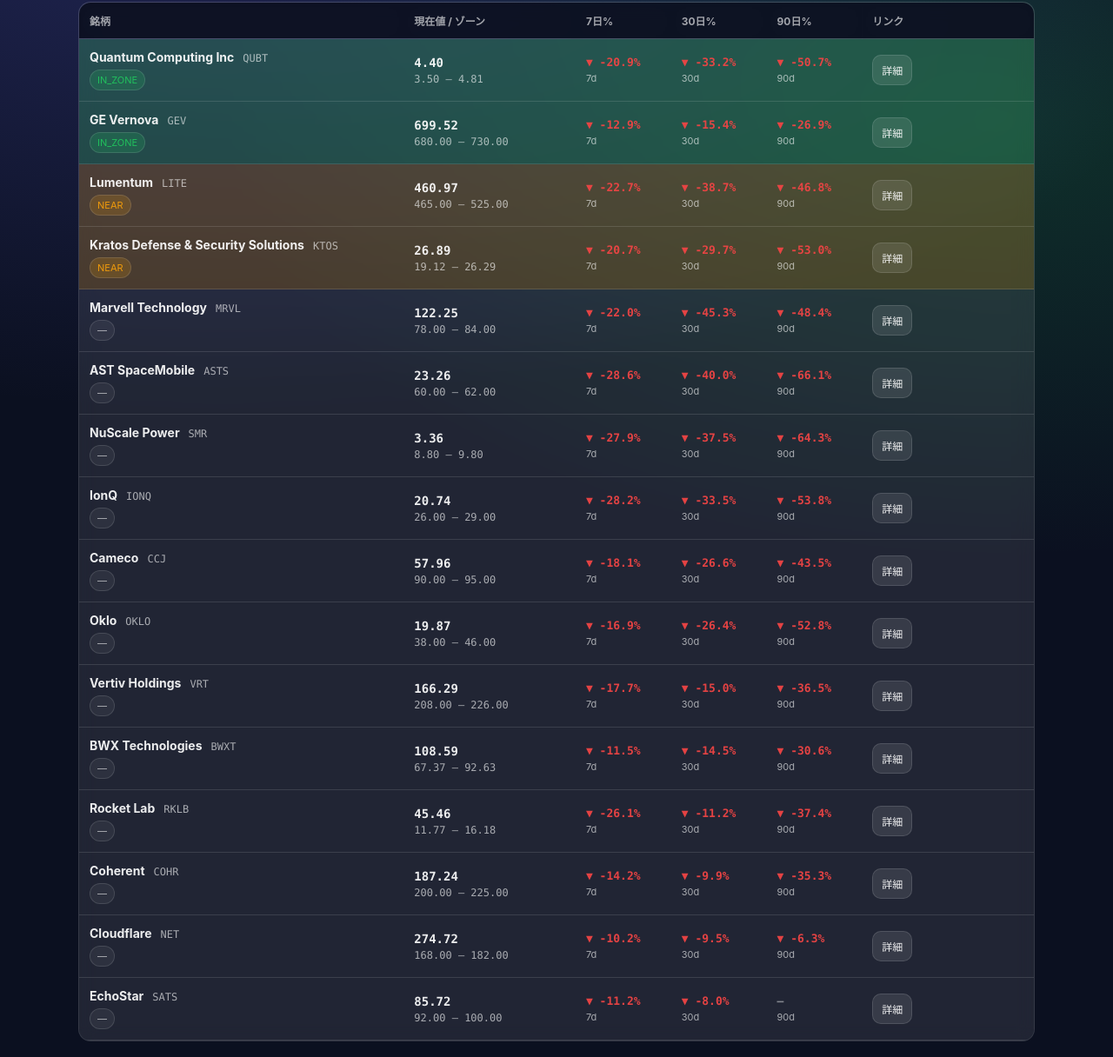
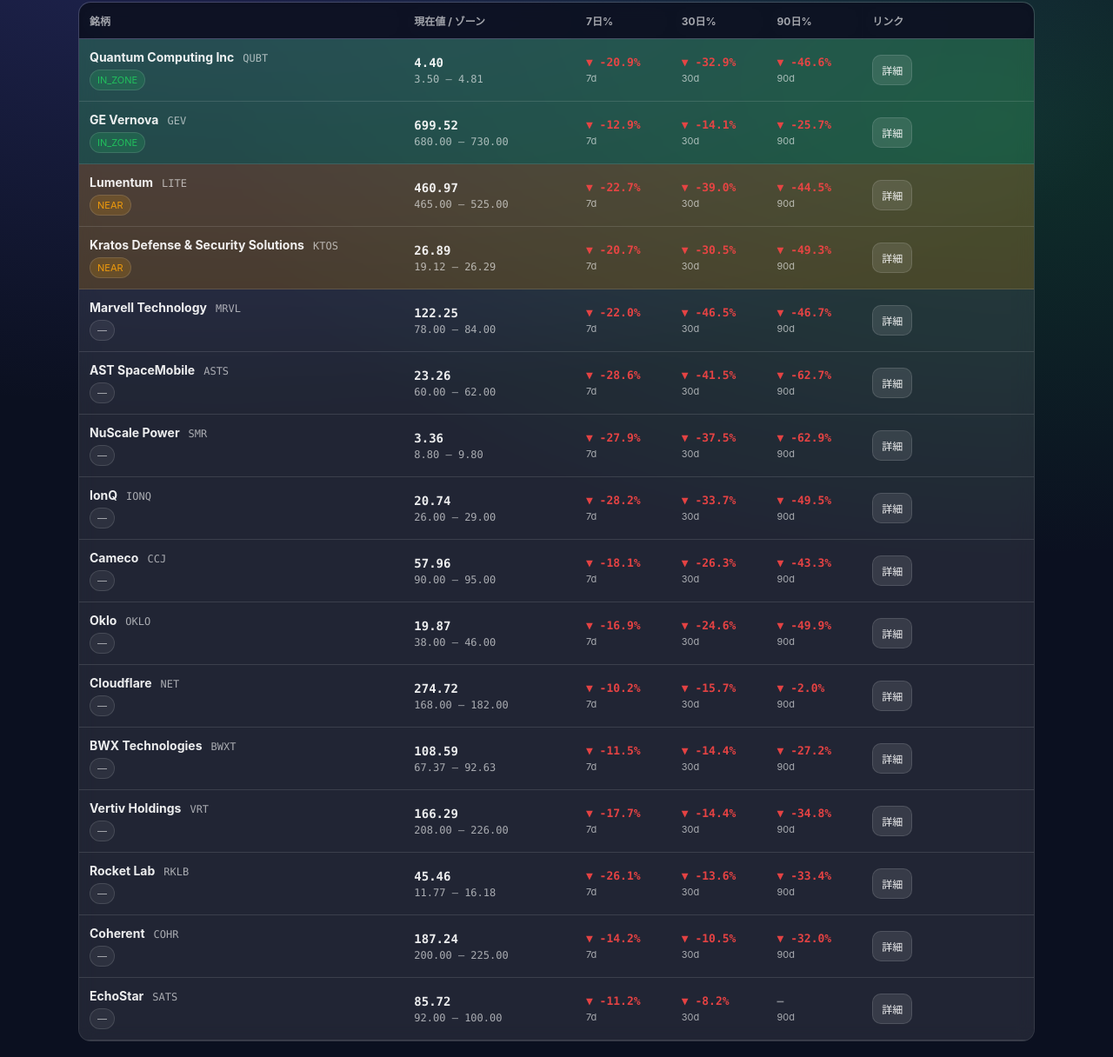
Before and after one commit to Shunsuke-Taken/stock-bottom-alert, a plain HTML site: page docs/index.html in a window 1280 px wide. Shown: the part 127-1343 px from the top of the page at 87% size. Drawn offline with Linux system fonts and the light colour scheme.

Commit message:
Update dashboard

```diff
--- a/docs/index.html
+++ b/docs/index.html
@@ -183,7 +183,7 @@ tbody td {
 <div class="header">
   <div class="h-title">
     <h1>底値目安ダッシュボード</h1>
-    <div class="meta">最終更新: 2026-11-21 11:53 JST</div>
+    <div class="meta">最終更新: 2026-11-22 10:44 JST</div>
   </div>
   <div class="pills">
     <div class="pill"><span class="dot dot-all"></span>対象: 16 銘柄</div>
@@ -230,11 +230,11 @@ tbody td {
     <div class="pct-label">7d</div>
   </td>
   <td class="col-pct">
-    <div class="pct pct-neg">▼ -33.2%</div>
+    <div class="pct pct-neg">▼ -32.9%</div>
     <div class="pct-label">30d</div>
   </td>
   <td class="col-pct">
-    <div class="pct pct-neg">▼ -50.7%</div>
+    <div class="pct pct-neg">▼ -46.6%</div>
     <div class="pct-label">90d</div>
   </td>
 
@@ -266,11 +266,11 @@ tbody td {
     <div class="pct-label">7d</div>
   </td>
   <td class="col-pct">
-    <div class="pct pct-neg">▼ -15.4%</div>
+    <div class="pct pct-neg">▼ -14.1%</div>
     <div class="pct-label">30d</div>
   </td>
   <td class="col-pct">
-    <div class="pct pct-neg">▼ -26.9%</div>
+    <div class="pct pct-neg">▼ -25.7%</div>
     <div class="pct-label">90d</div>
   </td>
 
@@ -302,11 +302,11 @@ tbody td {
     <div class="pct-label">7d</div>
   </td>
   <td class="col-pct">
-    <div class="pct pct-neg">▼ -38.7%</div>
+    <div class="pct pct-neg">▼ -39.0%</div>
     <div class="pct-label">30d</div>
   </td>
   <td class="col-pct">
-    <div class="pct pct-neg">▼ -46.8%</div>
+    <div class="pct pct-neg">▼ -44.5%</div>
     <div class="pct-label">90d</div>
   </td>
 
@@ -338,11 +338,11 @@ tbody td {
     <div class="pct-label">7d</div>
   </td>
   <td class="col-pct">
-    <div class="pct pct-neg">▼ -29.7%</div>
+    <div class="pct pct-neg">▼ -30.5%</div>
     <div class="pct-label">30d</div>
   </td>
   <td class="col-pct">
-    <div class="pct pct-neg">▼ -53.0%</div>
+    <div class="pct pct-neg">▼ -49.3%</div>
     <div class="pct-label">90d</div>
   </td>
 
@@ -374,11 +374,11 @@ tbody td {
     <div class="pct-label">7d</div>
   </td>
   <td class="col-pct">
-    <div class="pct pct-neg">▼ -45.3%</div>
+    <div class="pct pct-neg">▼ -46.5%</div>
     <div class="pct-label">30d</div>
   </td>
   <td class="col-pct">
-    <div class="pct pct-neg">▼ -48.4%</div>
+    <div class="pct pct-neg">▼ -46.7%</div>
     <div class="pct-label">90d</div>
   </td>
 
@@ -410,11 +410,11 @@ tbody td {
     <div class="pct-label">7d</div>
   </td>
   <td class="col-pct">
-    <div class="pct pct-neg">▼ -40.0%</div>
+    <div class="pct pct-neg">▼ -41.5%</div>
     <div class="pct-label">30d</div>
   </td>
   <td class="col-pct">
-    <div class="pct pct-neg">▼ -66.1%</div>
+    <div class="pct pct-neg">▼ -62.7%</div>
     <div class="pct-label">90d</div>
   </td>
 
@@ -450,7 +450,7 @@ tbody td {
     <div class="pct-label">30d</div>
   </td>
   <td class="col-pct">
-    <div class="pct pct-neg">▼ -64.3%</div>
+    <div class="pct pct-neg">▼ -62.9%</div>
     <div class="pct-label">90d</div>
   </td>
 
@@ -482,11 +482,11 @@ tbody td {
     <div class="pct-label">7d</div>
   </td>
   <td class="col-pct">
-    <div class="pct pct-neg">▼ -33.5%</div>
+    <div class="pct pct-neg">▼ -33.7%</div>
     <div class="pct-label">30d</div>
   </td>
   <td class="col-pct">
-    <div class="pct pct-neg">▼ -53.8%</div>
+    <div class="pct pct-neg">▼ -49.5%</div>
     <div class="pct-label">90d</div>
   </td>
 
@@ -518,11 +518,11 @@ tbody td {
     <div class="pct-label">7d</div>
   </td>
   <td class="col-pct">
-    <div class="pct pct-neg">▼ -26.6%</div>
+    <div class="pct pct-neg">▼ -26.3%</div>
     <div class="pct-label">30d</div>
   </td>
   <td class="col-pct">
-    <div class="pct pct-neg">▼ -43.5%</div>
+    <div class="pct pct-neg">▼ -43.3%</div>
     <div class="pct-label">90d</div>
   </td>
 
@@ -554,16 +554,88 @@ tbody td {
     <div class="pct-label">7d</div>
   </td>
   <td class="col-pct">
-    <div class="pct pct-neg">▼ -26.4%</div>
+    <div class="pct pct-neg">▼ -24.6%</div>
     <div class="pct-label">30d</div>
   </td>
   <td class="col-pct">
-    <div class="pct pct-neg">▼ -52.8%</div>
+    <div class="pct pct-neg">▼ -49.9%</div>
     <div class="pct-label">90d</div>
   </td>
 
   <td class="col-link">
     <a class="btn" href="https://finance.yahoo.com/quote/OKLO" target="_blank" rel="noopener">詳細</a>
+  </td>
+</tr>
+
+<tr class="row-none">
+  <td class="col-name">
+    <div class="name-wrap">
+      <div class="name-top">
+        <span class="name">Cloudflare</span>
+        <span class="ticker">NET</span>
+      </div>
+      <div class="name-sub">
+        <span class="badge badge-none">—</span>
+      </div>
+    </div>
+  </td>
+
+  <td class="col-price">
+    <div class="mono price">274.72</div>
+    <div class="mono zone">168.00 – 182.00</div>
+  </td>
+
+  <td class="col-pct">
+    <div class="pct pct-neg">▼ -10.2%</div>
+    <div class="pct-label">7d</div>
+  </td>
+  <td class="col-pct">
+    <div class="pct pct-neg">▼ -15.7%</div>
+    <div class="pct-label">30d</div>
+  </td>
+  <td class="col-pct">
+    <div class="pct pct-neg">▼ -2.0%</div>
+    <div class="pct-label">90d</div>
+  </td>
+
+  <td class="col-link">
+    <a class="btn" href="https://finance.yahoo.com/quote/NET" target="_blank" rel="noopener">詳細</a>
+  </td>
+</tr>
+
+<tr class="row-none">
+  <td class="col-name">
+    <div class="name-wrap">
+      <div class="name-top">
+        <span class="name">BWX Technologies</span>
+        <span class="ticker">BWXT</span>
+      </div>
+      <div class="name-sub">
+        <span class="badge badge-none">—</span>
+      </div>
+    </div>
+  </td>
+
+  <td class="col-price">
+    <div class="mono price">108.59</div>
+    <div class="mono zone">67.37 – 92.63</div>
+  </td>
+
+  <td class="col-pct">
+    <div class="pct pct-neg">▼ -11.5%</div>
+    <div class="pct-label">7d</div>
+  </td>
+  <td class="col-pct">
+    <div class="pct pct-neg">▼ -14.4%</div>
+    <div class="pct-label">30d</div>
+  </td>
+  <td class="col-pct">
+    <div class="pct pct-neg">▼ -27.2%</div>
+    <div class="pct-label">90d</div>
+  </td>
+
+  <td class="col-link">
+    <a class="btn" href="https://finance.yahoo.com/quote/BWXT" target="_blank" rel="noopener">詳細</a>
   </td>
 </tr>
 
@@ -590,52 +662,16 @@ tbody td {
     <div class="pct-label">7d</div>
   </td>
   <td class="col-pct">
-    <div class="pct pct-neg">▼ -15.0%</div>
+    <div class="pct pct-neg">▼ -14.4%</div>
     <div class="pct-label">30d</div>
   </td>
   <td class="col-pct">
-    <div class="pct pct-neg">▼ -36.5%</div>
+    <div class="pct pct-neg">▼ -34.8%</div>
     <div class="pct-label">90d</div>
   </td>
 
   <td class="col-link">
     <a class="btn" href="https://finance.yahoo.com/quote/VRT" target="_blank" rel="noopener">詳細</a>
-  </td>
-</tr>
-
-<tr class="row-none">
-  <td class="col-name">
-    <div class="name-wrap">
-      <div class="name-top">
-        <span class="name">BWX Technologies</span>
-        <span class="ticker">BWXT</span>
-      </div>
-      <div class="name-sub">
-        <span class="badge badge-none">—</span>
-      </div>
-    </div>
-  </td>
-
-  <td class="col-price">
-    <div class="mono price">108.59</div>
-    <div class="mono zone">67.37 – 92.63</div>
-  </td>
-
-  <td class="col-pct">
-    <div class="pct pct-neg">▼ -11.5%</div>
-    <div class="pct-label">7d</div>
-  </td>
-  <td class="col-pct">
-    <div class="pct pct-neg">▼ -14.5%</div>
-    <div class="pct-label">30d</div>
-  </td>
-  <td class="col-pct">
-    <div class="pct pct-neg">▼ -30.6%</div>
-    <div class="pct-label">90d</div>
-  </td>
-
-  <td class="col-link">
-    <a class="btn" href="https://finance.yahoo.com/quote/BWXT" target="_blank" rel="noopener">詳細</a>
   </td>
 </tr>
 
@@ -662,11 +698,11 @@ tbody td {
     <div class="pct-label">7d</div>
   </td>
   <td class="col-pct">
-    <div class="pct pct-neg">▼ -11.2%</div>
+    <div class="pct pct-neg">▼ -13.6%</div>
     <div class="pct-label">30d</div>
   </td>
   <td class="col-pct">
-    <div class="pct pct-neg">▼ -37.4%</div>
+    <div class="pct pct-neg">▼ -33.4%</div>
     <div class="pct-label">90d</div>
   </td>
 
@@ -698,52 +734,16 @@ tbody td {
     <div class="pct-label">7d</div>
   </td>
   <td class="col-pct">
-    <div class="pct pct-neg">▼ -9.9%</div>
+    <div class="pct pct-neg">▼ -10.5%</div>
     <div class="pct-label">30d</div>
   </td>
   <td class="col-pct">
-    <div class="pct pct-neg">▼ -35.3%</div>
+    <div class="pct pct-neg">▼ -32.0%</div>
     <div class="pct-label">90d</div>
   </td>
 
   <td class="col-link">
     <a class="btn" href="https://finance.yahoo.com/quote/COHR" target="_blank" rel="noopener">詳細</a>
-  </td>
-</tr>
-
-<tr class="row-none">
-  <td class="col-name">
-    <div class="name-wrap">
-      <div class="name-top">
-        <span class="name">Cloudflare</span>
-        <span class="ticker">NET</span>
-      </div>
-      <div class="name-sub">
-        <span class="badge badge-none">—</span>
-      </div>
-    </div>
-  </td>
-
-  <td class="col-price">
-    <div class="mono price">274.72</div>
-    <div class="mono zone">168.00 – 182.00</div>
-  </td>
-
-  <td class="col-pct">
-    <div class="pct pct-neg">▼ -10.2%</div>
-    <div class="pct-label">7d</div>
-  </td>
-  <td class="col-pct">
-    <div class="pct pct-neg">▼ -9.5%</div>
-    <div class="pct-label">30d</div>
-  </td>
-  <td class="col-pct">
-    <div class="pct pct-neg">▼ -6.3%</div>
-    <div class="pct-label">90d</div>
-  </td>
-
-  <td class="col-link">
-    <a class="btn" href="https://finance.yahoo.com/quote/NET" target="_blank" rel="noopener">詳細</a>
   </td>
 </tr>
 
@@ -770,7 +770,7 @@ tbody td {
     <div class="pct-label">7d</div>
   </td>
   <td class="col-pct">
-    <div class="pct pct-neg">▼ -8.0%</div>
+    <div class="pct pct-neg">▼ -8.2%</div>
     <div class="pct-label">30d</div>
   </td>
   <td class="col-pct">
```
